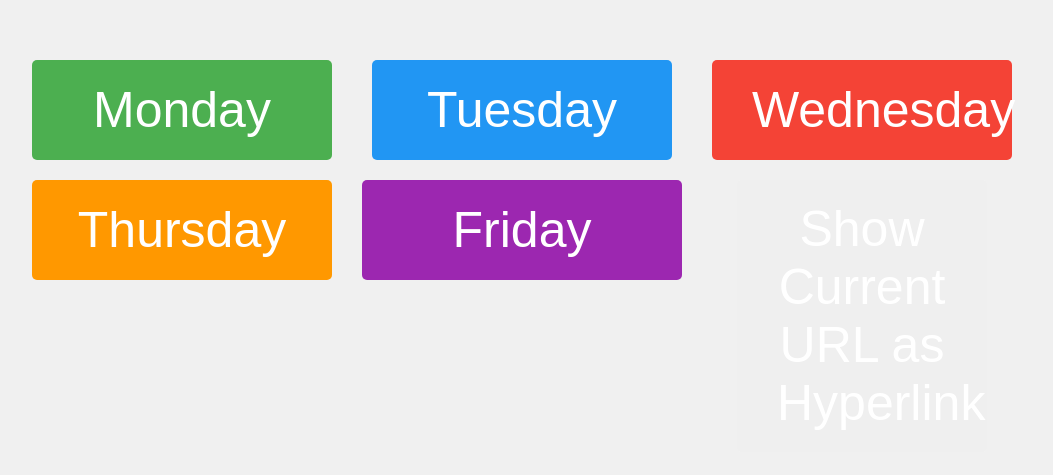
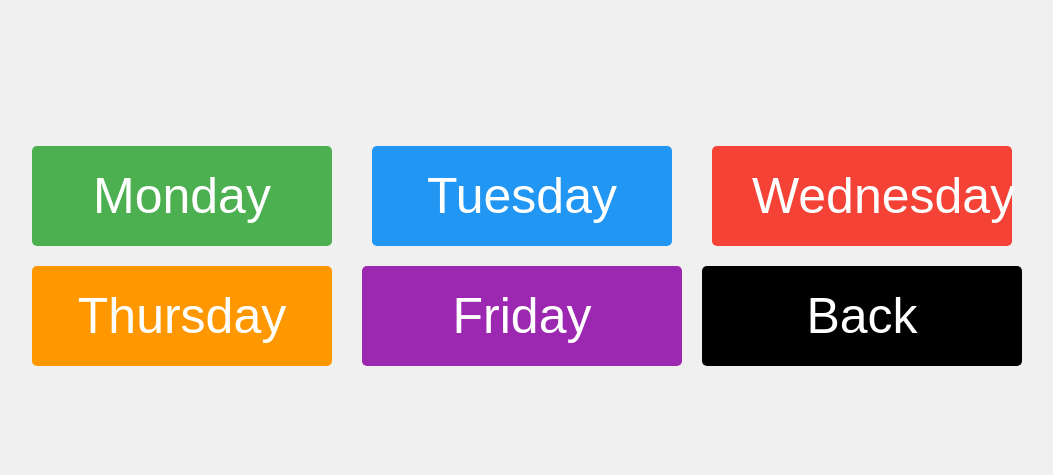
Before and after one commit to jeann763/CFC, a plain HTML site: page Sub Pages/SUB PAGE chadwick.htm in a window 1280 px wide. Shown: the part 134-609 px from the top of the page, without its empty margins (118-1171 px from the left). Drawn offline with Linux system fonts and the light colour scheme.

Commit message:
Update SUB PAGE chadwick.htm

```diff
--- a/Sub Pages/SUB PAGE chadwick.htm
+++ b/Sub Pages/SUB PAGE chadwick.htm
@@ -63,6 +63,11 @@
 			width: 320px;
 			height: 100px;
 		}
+		#confirmButton6 {
+			background-color: #000000;
+			width: 320px;
+			height: 100px;
+		}
 	</style>
 </head>
 
@@ -77,7 +82,7 @@
 		<button id="confirmButton5" onclick="confirmAction()">Friday</button>
 
 		<!-- New button to show the current URL as a hyperlink -->
-		<button onclick="showCurrentURL()">Show Current URL as Hyperlink</button>
+		<button id="confirmButton6" onclick="confirmAction('index.html')">Back</button>
 
 		<!-- Placeholder for displaying the hyperlink -->
 		<div id="urlContainer"></div>
```
